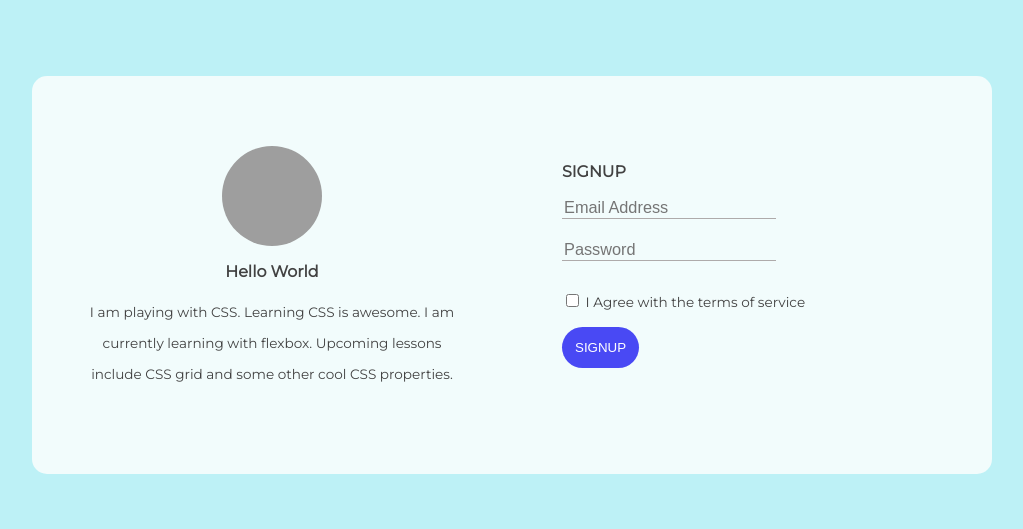
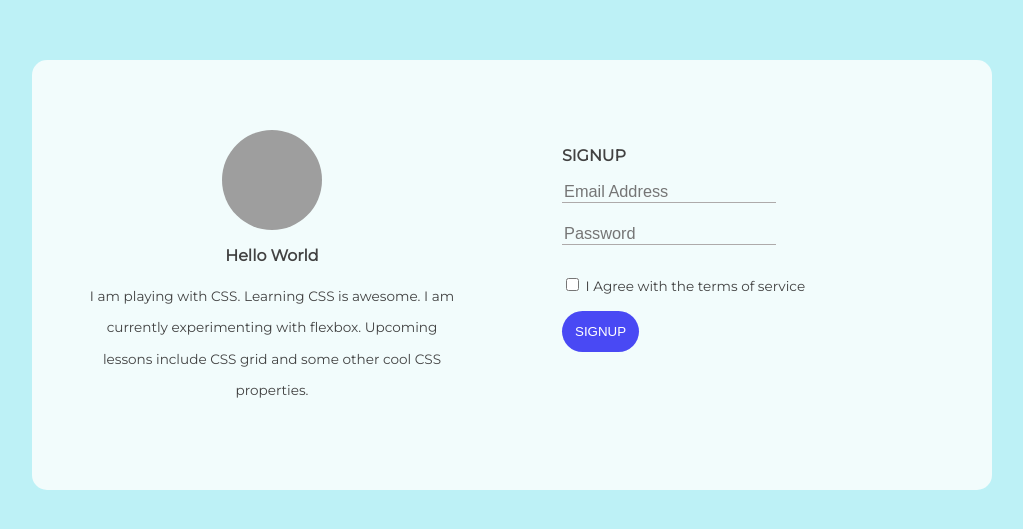
Before and after one commit to ysumit99/SignUpPage, a plain HTML site: page index.html in a window 1280 px wide. Shown: the part 133-662 px from the top of the page, without its empty margins (136-1159 px from the left). Drawn offline with Linux system fonts and the light colour scheme; grey boxes are pictures that could not be loaded.

Commit message:
Typo fixed

```diff
--- a/index.html
+++ b/index.html
@@ -14,7 +14,7 @@
         <h3>Hello World</h3>
         <p>
           I am playing with CSS. Learning CSS is awesome. I am currently
-          learning with flexbox. Upcoming lessons include CSS grid and some
+          experimenting with flexbox. Upcoming lessons include CSS grid and some
           other cool CSS properties.
         </p>
       </section>
```
